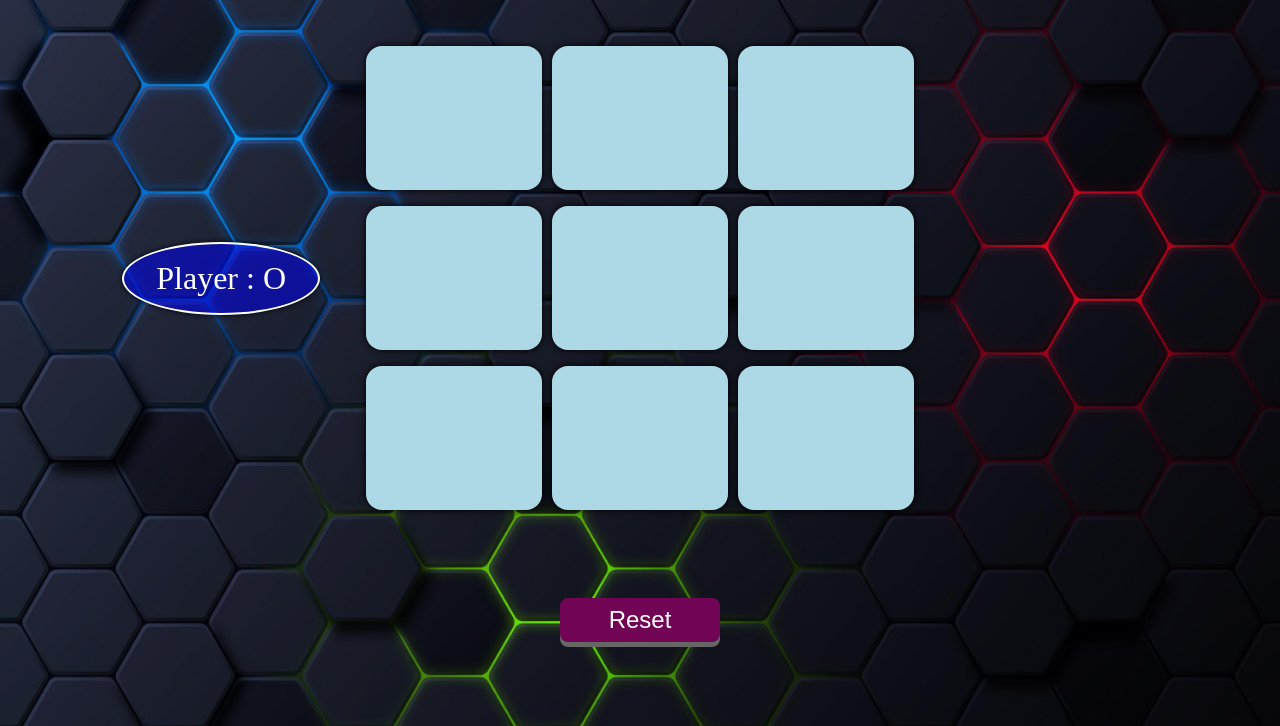
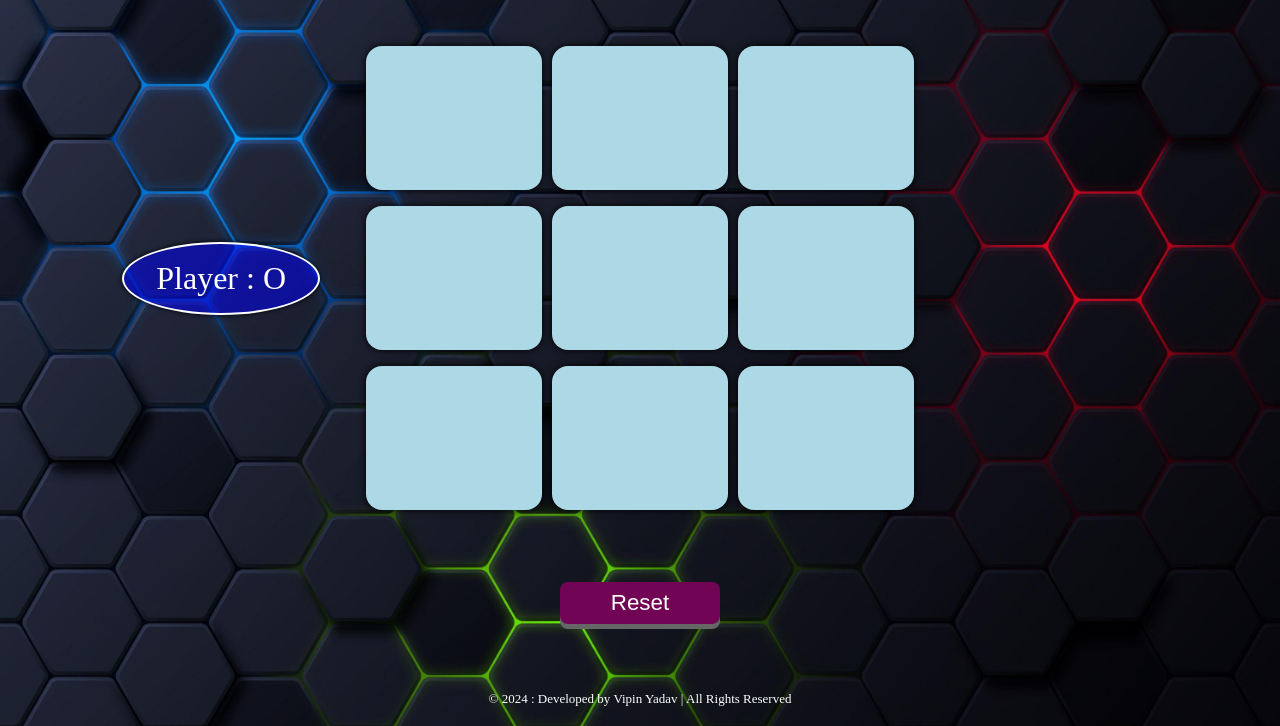
Before and after one commit to ivipinyadav14/tic-tac-toe, a plain HTML site: page index.html in a window 1280 px wide. Shown: the part 74-800 px from the top of the page. Drawn offline with Linux system fonts and the light colour scheme.

Commit message:
add footer

```diff
--- a/index.html
+++ b/index.html
@@ -47,6 +47,10 @@
                 <button class="newBtn newBtnHide">Play Again</button>
             </div>
         </div>
+
+        <div class="footer">
+            <p>&copy 2024 : Developed by Vipin Yadav | All Rights Reserved</p>
+        </div>
     </main>
 
     <script src="app.js"></Script>
--- a/style.css
+++ b/style.css
@@ -5,6 +5,7 @@
 
 body{
     /* background-color: #124076; */
+    height: 100%;
     background-image: url("./Images/bgImageDesktop.jpg");
     background-size: cover;
     text-align: center;
@@ -80,12 +81,19 @@ h1 {
 }
 
 .reset{
-    height: 24vh;
+    height: 20vh;
     display: flex;
-    margin-top: 0.4rem;
+    margin-top: 0.3rem;
     gap: 1rem;
     flex-direction: column;
     justify-content: center;
+}
+
+.footer{
+    height: 2vh;
+    margin-top: 0.5rem;
+    color: white;
+    font-size: small;
 }
 
 .game{
@@ -118,7 +126,7 @@ h1 {
 .resetBtn{
     width: 20vh;
     padding: 0.5rem;
-    font-size: 1.5rem;
+    font-size: 1.4rem;
     border: none;
     border-radius: 0.5rem;
     background-color: #720455;
@@ -139,17 +147,17 @@ h1 {
 .newBtn{
     width: 30vh;
     padding: 0.5rem;
-    font-size: 1.5rem;
+    font-size: 1.4rem;
     border: none;
     border-radius: 0.5rem;
     background-color: #720455;
     color: white;
-    box-shadow: 0 5px #666;
+    box-shadow: 0 4px #666;
 }
 .newBtn:active {
     background-color: #3e8e41;
     box-shadow: 0 5px #666;
-    transform: translateY(4px);
+    transform: translateY(3px);
 }
 
 #msg{
```
